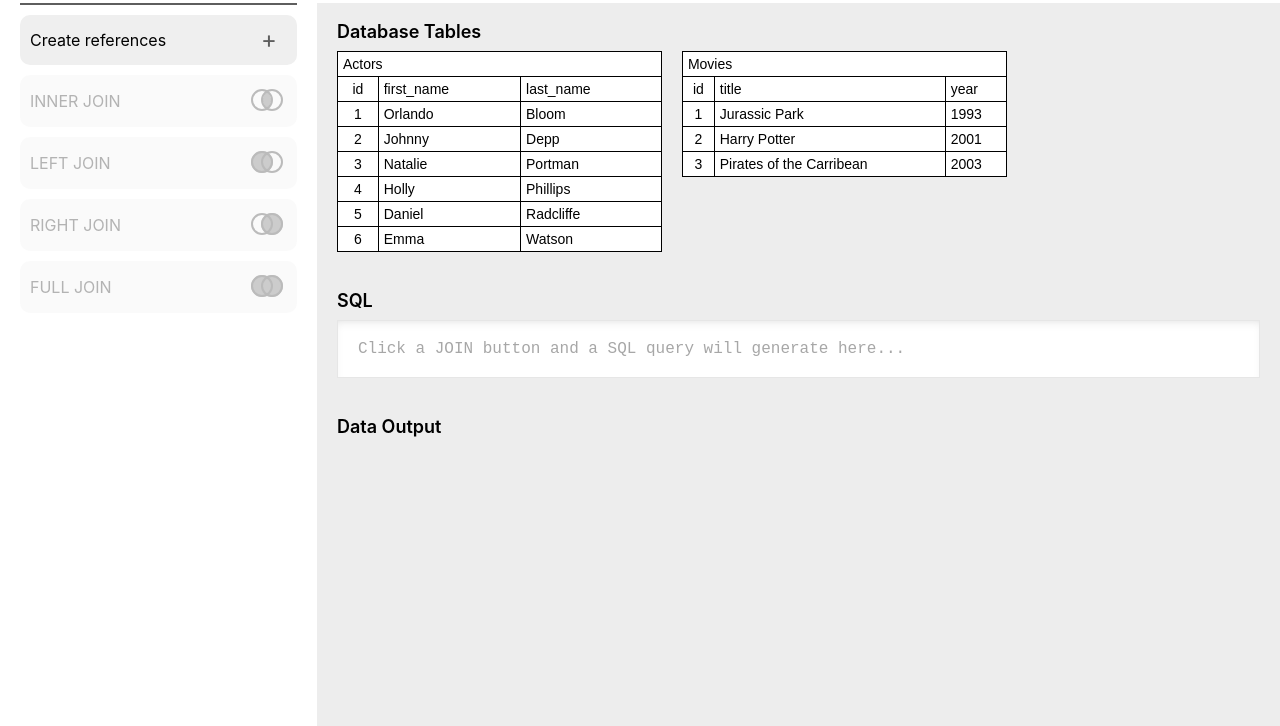
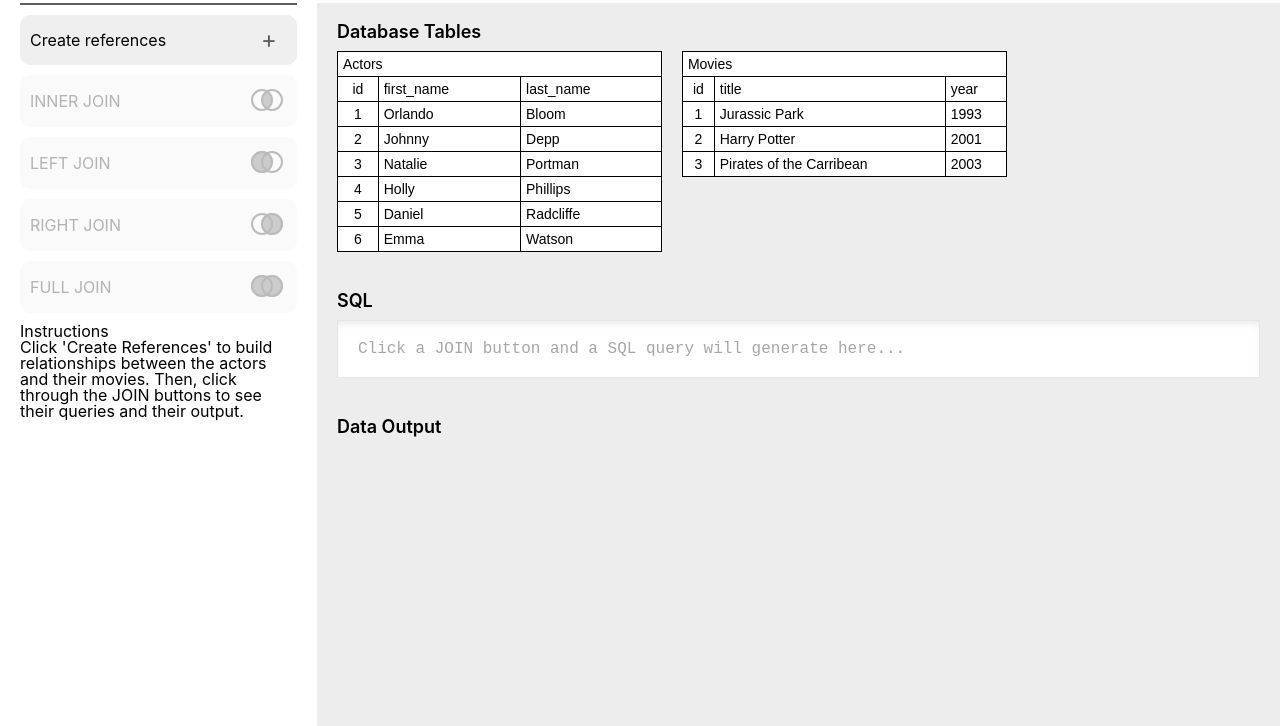
Before and after one commit to hollyjphilly/RelaTable, a website: page index.html in a window 1280 px wide. Shown: the part 74-800 px from the top of the page. Drawn offline with Linux system fonts and the light colour scheme.

Commit message:
Add instructions

```diff
--- a/index.html
+++ b/index.html
@@ -86,6 +86,10 @@
           </div>
 
           <h3 class="help-text hidden">You must create references before you can use the join buttons.</h3>
+          <h2>Instructions</h2>
+          <div id="instructions">Click 'Create References' to build relationships
+            between the actors and their movies. Then, click through the
+            JOIN buttons to see their queries and their output.</div>
 
         </div>
 
```
